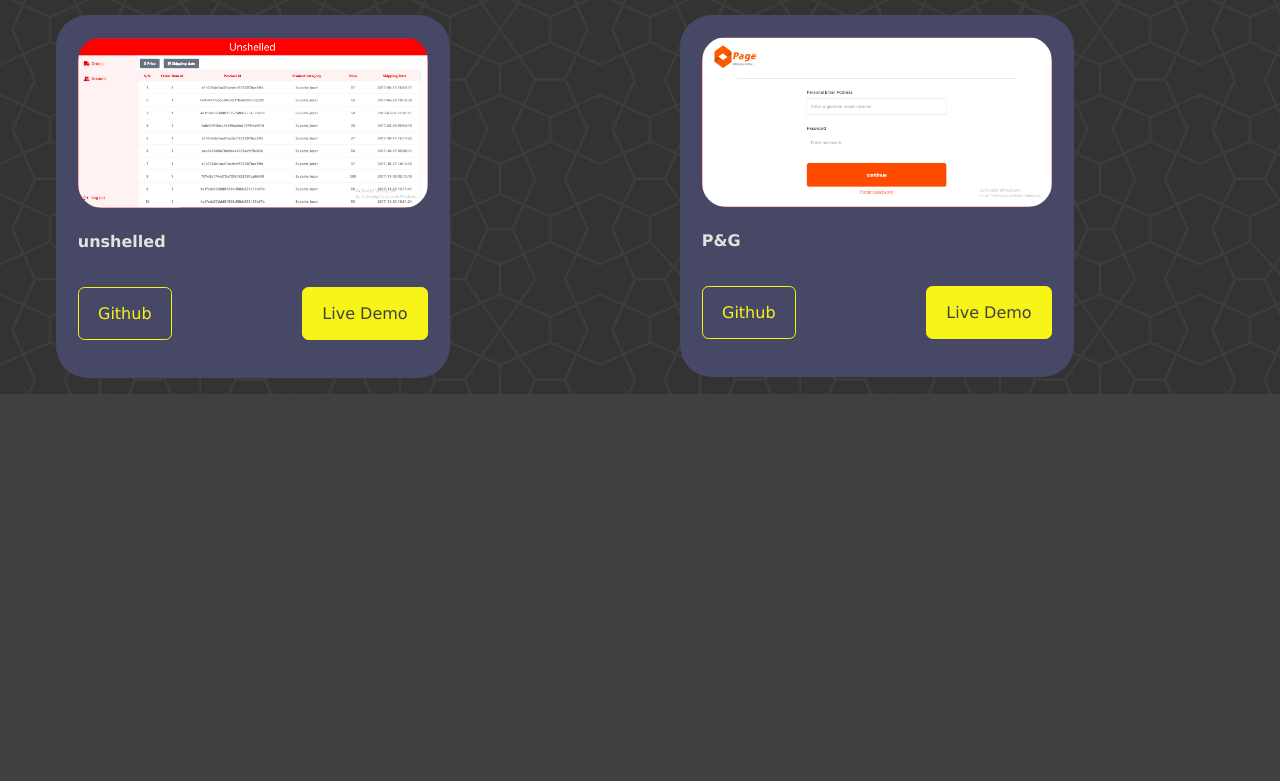
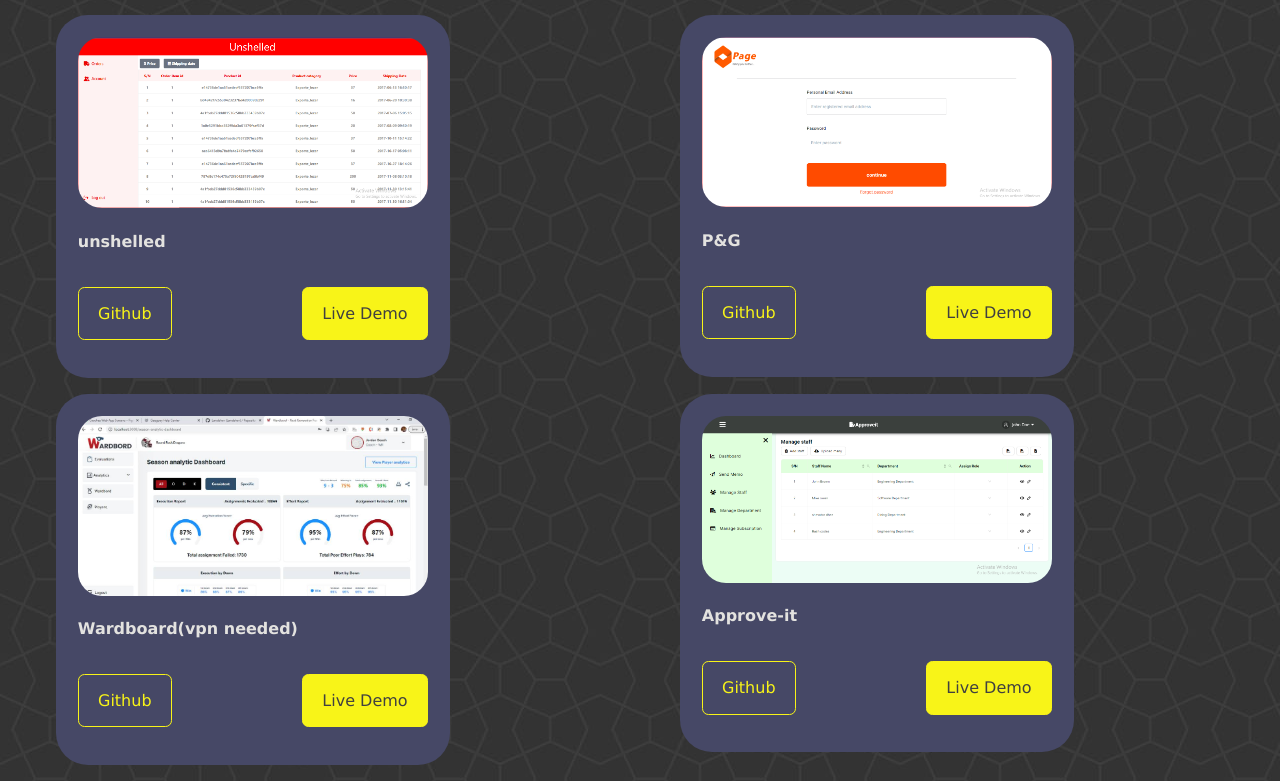
Before and after one commit to rash1234567/shevfolio, a React (Create React App) app: page /projects in a window 1280 px wide. Shown: the part 1971-2752 px from the top of the page. Before the commit the page ends 2365 px from the top, so only its background shows below. Built offline with nearby package versions, Linux system fonts and the light colour scheme.

Commit message:
updated approve-it

```diff
--- a/src/Projects/data.js
+++ b/src/Projects/data.js
@@ -8,8 +8,10 @@
 import itemify from '../assets/itemify.PNG';
 import appraiseMe from '../assets/appraiseme.PNG';
 import adserve from '../assets/adserve.PNG';
+import wardboard from '../assets/wardboard.jpg';
+import approveit from '../assets/approve-it (2).PNG';
 import unshelled from './portfolio_img/unshelled.PNG';
-import page from './portfolio_img/page.PNG'
+import page from './portfolio_img/page.PNG';
 
 export const data = [
     {
@@ -83,5 +85,17 @@
         demo: 'https://super-pavlova-0ce678.netlify.app/',
         github: 'https://github.com/Lawdshev/page',
         img: page
+    },
+    {
+        title: 'Wardboard(vpn needed)',
+        demo: 'https://wardbord.com/',
+        github: 'N/A',
+        img: wardboard
+    },
+    {
+        title: 'Approve-it ',
+        demo: 'https://approve-it.onrender.com/',
+        github: 'https://github.com/Lawdshev/ApproveIT',
+        img: approveit
     }
 ]
```
Also changed, not shown: src/assets/approve-it (2).PNG (added), src/assets/wardboard.jpg (added).
